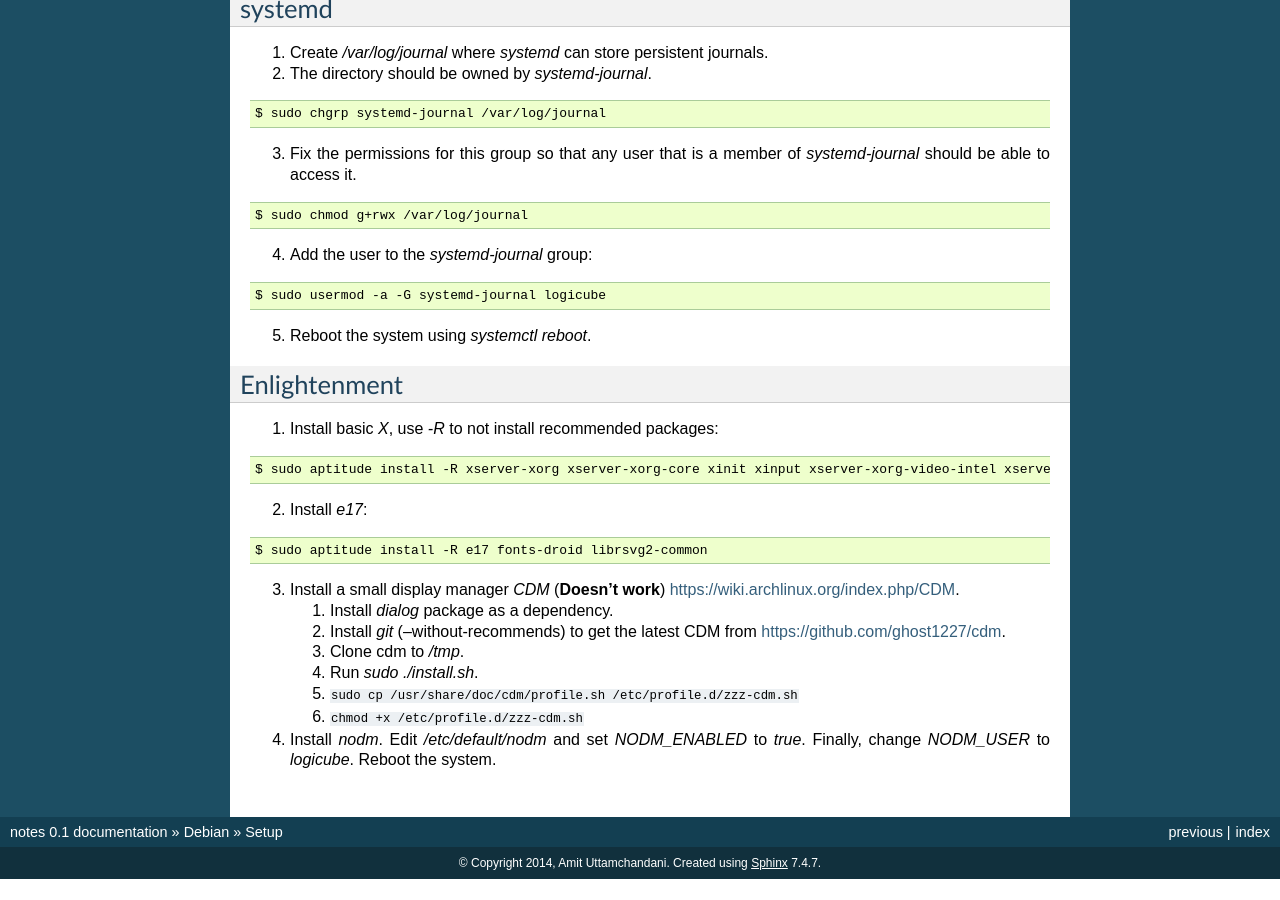
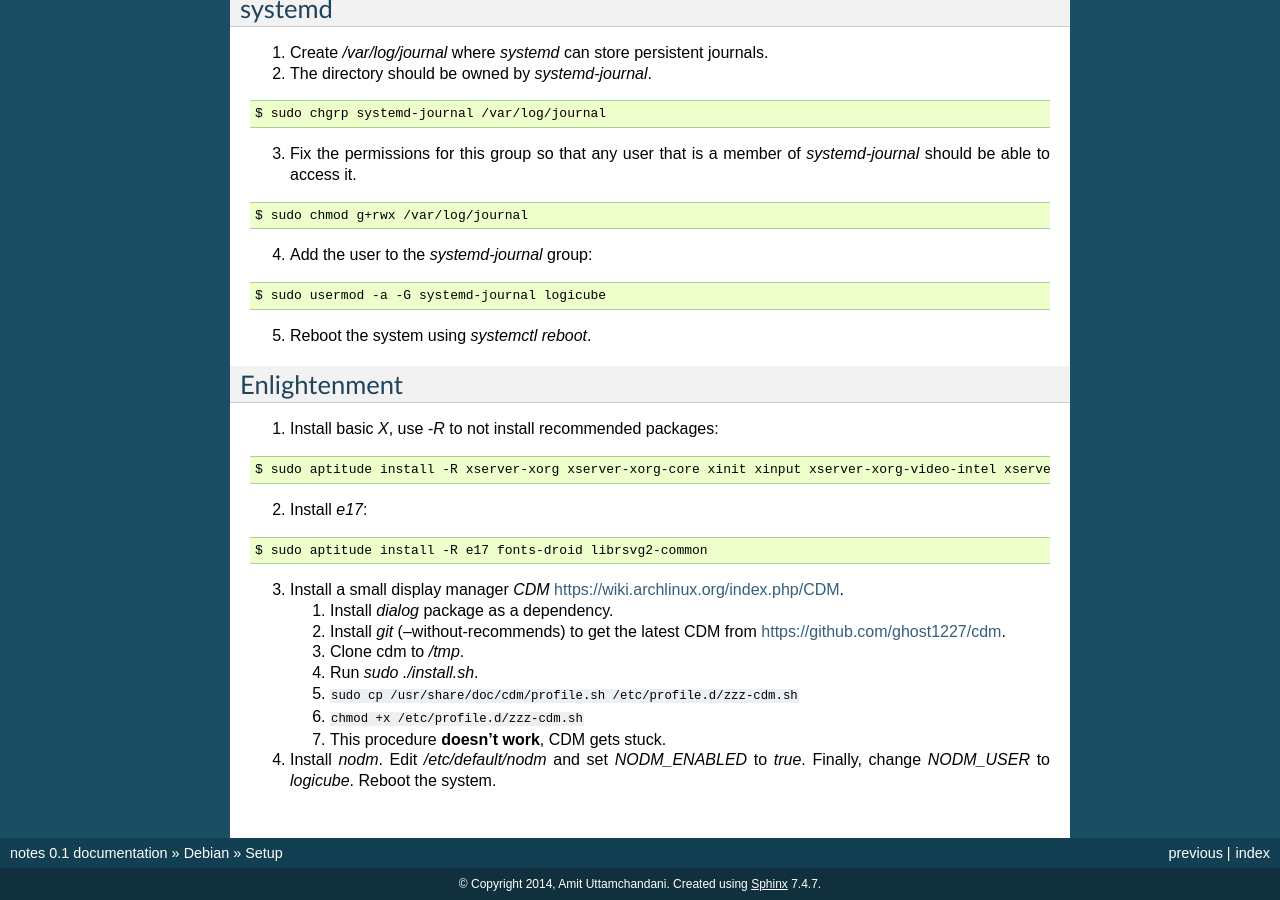
Before and after one commit to amituttam/notes, a Sphinx documentation site: the page built from docs/debian/setup.rst, in a window 1280 px wide and 900 px high, scrolled down 611 px. Built offline with Sphinx 7.4.7, drawn with Linux system fonts in a browser that asks for light colours; before the commit the page ends 1490 px from its top, so only the background shows below that; some of the changed lines change nothing that is shown.

```diff
--- a/docs/debian/setup.rst
+++ b/docs/debian/setup.rst
@@ -74,7 +74,7 @@
 
     $ sudo aptitude install -R e17 fonts-droid librsvg2-common
 
-3. Install a small display manager *CDM* (**Doesn't work**)
+3. Install a small display manager *CDM*
    https://wiki.archlinux.org/index.php/CDM.
 
    #. Install *dialog* package as a dependency.
@@ -83,6 +83,7 @@
    #. Run *sudo ./install.sh*.
    #. ``sudo cp /usr/share/doc/cdm/profile.sh /etc/profile.d/zzz-cdm.sh``
    #. ``chmod +x /etc/profile.d/zzz-cdm.sh``
+   #. This procedure **doesn't work**, CDM gets stuck.
 
 4. Install *nodm*. Edit */etc/default/nodm* and set *NODM_ENABLED* to
    *true*. Finally, change *NODM_USER* to *logicube*. Reboot the system.
```
